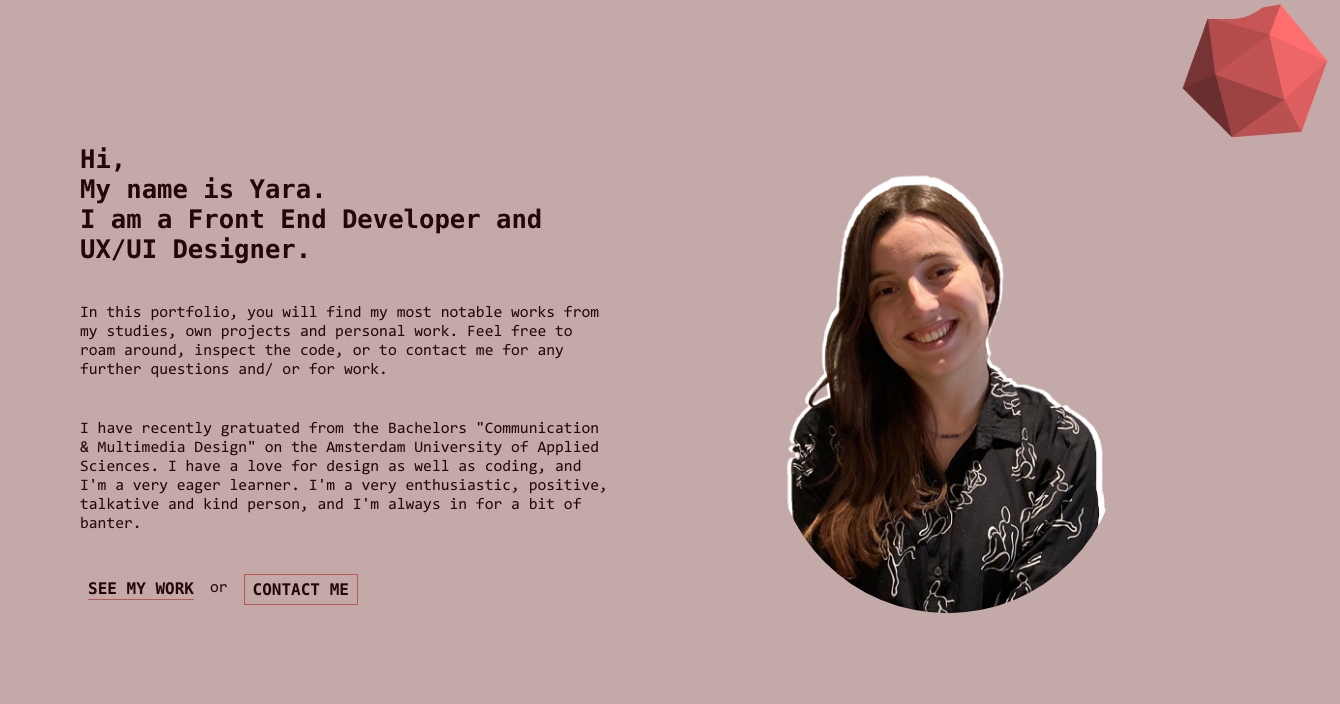
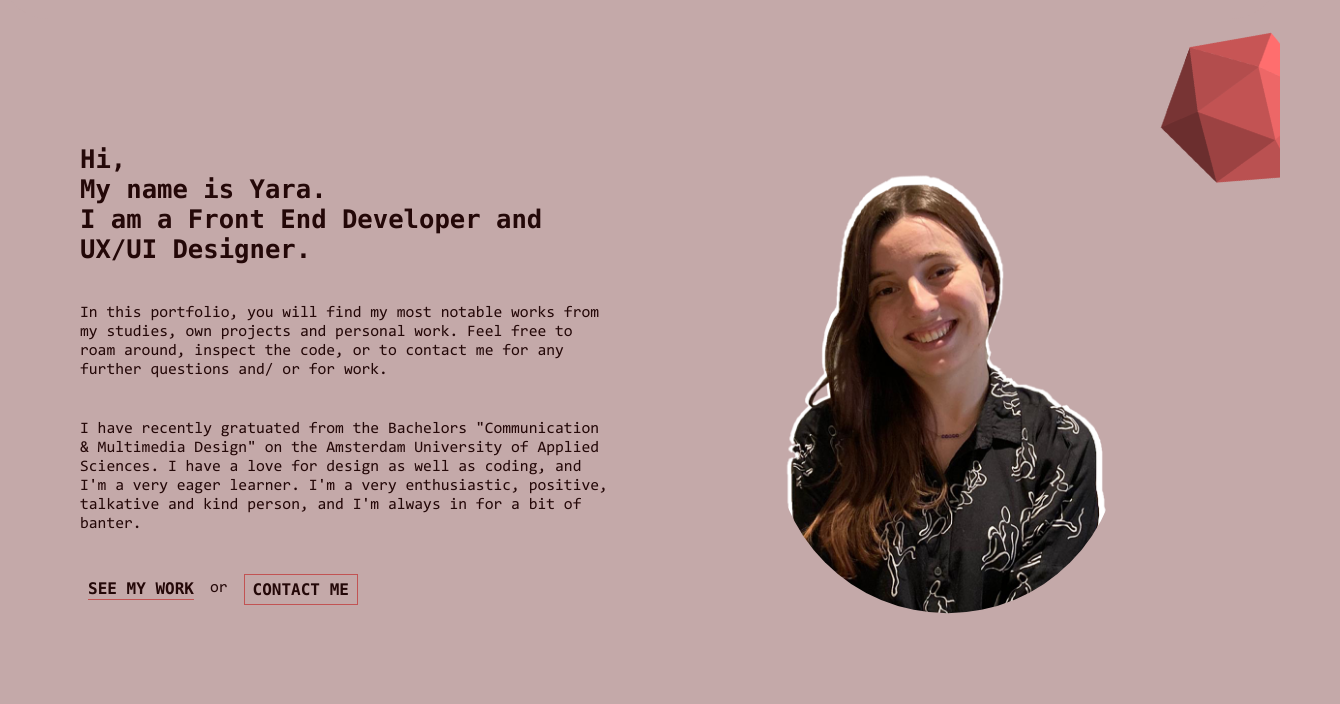
Before and after one commit to YaraPrins/portfolio, a website: page index.html in a window 1280 px wide. Shown: the part 96-800 px from the top of the page, 1340 px wide, since content can reach past the window. Drawn offline with Linux system fonts and the light colour scheme.

Commit message:
fixed overflow issue

```diff
--- a/index.html
+++ b/index.html
@@ -341,10 +341,12 @@
           learner. I'm a very enthusiastic, positive, talkative and kind person,
           and I'm always in for a bit of banter.
         </p>
-        <img
-          src="./assets/img/red_d20_dice_big.png"
-          alt="flat colored illustration of a big red twenty sided die"
-        />
+        <div class="container">
+          <img
+            src="./assets/img/red_d20_dice_big.png"
+            alt="flat colored illustration of a big red twenty sided die"
+          />
+        </div>
 
         <div class="ctaIntro">
           <a href="">see my work</a>
--- a/styles/css/complete.css
+++ b/styles/css/complete.css
@@ -118,8 +118,11 @@ div.heading2 h2 {
 }
 
 header {
-  width: calc(100vw - 6rem);
-  margin: 0 3rem;
+  width: 100svw;
+  margin: 1rem 0;
+  padding: 0 2rem;
+  background-color: var(--bgrDark);
+  border-radius: 5rem;
   display: flex;
   justify-content: space-between;
   position: fixed;
@@ -138,7 +141,7 @@ header {
 header + a, header svg {
   z-index: 2;
   position: relative;
-  margin: 1.3rem 0;
+  margin: 1rem 0;
 }
 header #Group_13 path:first-child {
   fill: var(--bgrLight);
@@ -149,7 +152,7 @@ header #Group_13 text {
 header #menu {
   position: absolute;
   top: 2rem;
-  right: 0rem;
+  right: 2rem;
   z-index: 2;
   height: 1.6rem;
   background-color: transparent;
@@ -239,11 +242,12 @@ header #colorMode {
   justify-content: center;
   width: 100vw;
 }
+
 header #colorMode div {
-  display: flex;
   position: fixed;
   bottom: 5rem;
   z-index: 999;
+  display: flex;
   justify-content: center;
   align-items: center;
 }
@@ -302,16 +306,25 @@ main .introText h1 span {
 main .introText p {
   order: 3;
 }
-main .introText img {
-  order: 1;
-  transform: rotate(20deg);
-  max-width: 8rem;
+main .introText .container {
   position: absolute;
+  width: 9rem;
+  height: 10rem;
+  top: 8rem;
+  right: 0;
   overflow: hidden;
-  top: 6rem;
-  right: -2.5rem;
-  z-index: 0;
+  z-index: -1;
 }
+
+main .introText .container img {
+  width: 100%;
+  height: 100%;
+  transform: rotate(20deg) translate(2rem, -1rem);
+  /* right: -5.5rem; */
+  position: absolute;
+
+}
+
 main .introText .ctaIntro {
   order: 4;
   display: flex;
```
